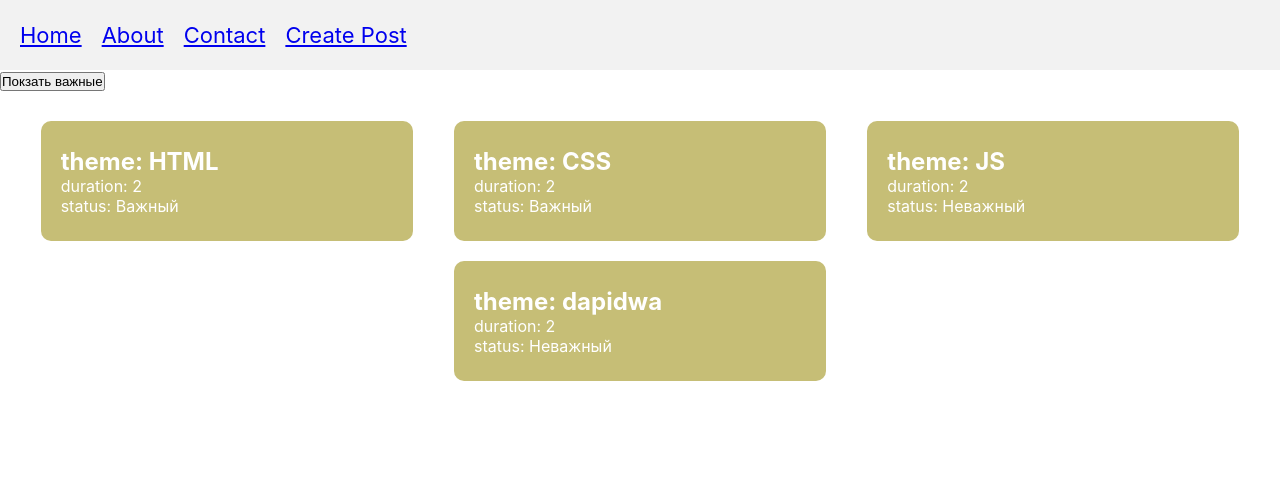
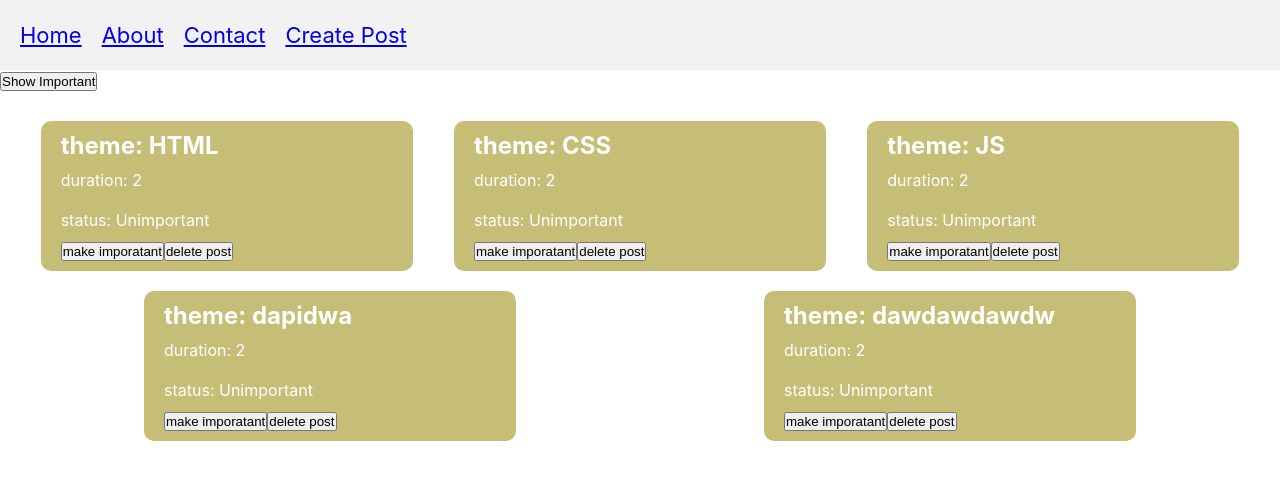
Before and after one commit to Khalilov07/BT-14-blog, a React (Create React App) app: page / in a window 1280 px wide. Shown: the top 480 px of the page. Built offline with nearby package versions, Linux system fonts and the light colour scheme; data requests are answered from the project's data file.

Commit message:
new change

```diff
--- a/db.json
+++ b/db.json
@@ -4,25 +4,31 @@
       "id": 1,
       "title": "HTML",
       "duration": 2,
-      "important" : true
+      "important": false
     },
     {
       "id": 2,
       "title": "CSS",
       "duration": 2,
-      "important" : true
+      "important": false
     },
     {
       "id": 3,
       "title": "JS",
       "duration": 2,
-      "important" : false
+      "important": false
     },
     {
       "title": "dapidwa",
       "duration": "2",
       "important": false,
       "id": 5
+    },
+    {
+      "title": "dawdawdawdw",
+      "duration": "2",
+      "important": false,
+      "id": 6
     }
   ]
 }
--- a/src/components/Card/Card.jsx
+++ b/src/components/Card/Card.jsx
@@ -1,14 +1,19 @@
 import React from 'react';
 import './card.css'
 
-const Card = ({ title, duration, status }) => {
+const Card = ({ title, duration, status, changeImportant, deletePost }) => {
 
 
     return (
         <div className='item'>
             <h2>theme: {title}</h2>
             <p>duration: {duration}</p>
-            <p>status: {status ? "Важный" : "Неважный"}</p>
+            <p>status: {status ? "Important" : "Unimportant"}</p>
+            <div className="btn-wrapper">
+                <button onClick={() => changeImportant()}>make {status ? "unimportant" : "imporatant"}</button>
+                <button onClick={() => deletePost()}>delete post</button>
+            </div>
+            {/* если статус неважный, то кнопка сделать важным, иначе кнопка сделать неважным */}
         </div>
     );
 };
--- a/src/components/Card/card.css
+++ b/src/components/Card/card.css
@@ -1,12 +1,16 @@
 .item {
     width: 30%;
-    height: 120px;
+    height: auto;
     display: flex;
     color: white;
     margin: 10px 0;
-    padding: 5px 20px;
+    padding: 10px 20px;
     justify-content: center;
     border-radius: 10px;
     flex-direction: column;
     background: rgb(198, 190, 118);
 }
+
+.item p {
+    padding: 10px 0;
+}
--- a/src/pages/CreatePost/CreatePost.jsx
+++ b/src/pages/CreatePost/CreatePost.jsx
@@ -5,6 +5,7 @@ import Snackbar from '@mui/material/Snackbar';
 import IconButton from '@mui/material/IconButton';
 import TextField from '@mui/material/TextField';
 import Button from '@mui/material/Button';
+import postServices from '../../services/services'
 
 
 const CreatePost = () => {
@@ -15,16 +16,15 @@ const CreatePost = () => {
 
   const handelPost = (e) => {
     e.preventDefault()
-
     const newCourse = {
       title,
       duration,
-      important : Math.random() > 0.5
+      important: Math.random() > 0.5
       // 0.2 > 0.5 false
       // 0.6 > 0.5 true
     }
 
-    axios.post("http://localhost:3001/courses", newCourse)
+    postServices.postData(newCourse)
       .then(res => {
         setOpen(true)
         setTitle("")
@@ -62,7 +62,7 @@ const CreatePost = () => {
     <div className='form__wrapper'>
       <form onSubmit={handelPost}>
 
-        <h1 style={{paddingBottom: "10px"}}>Create Post</h1>
+        <h1 style={{ paddingBottom: "10px" }}>Create Post</h1>
 
         <TextField
           id="outlined-basic"
@@ -85,7 +85,7 @@ const CreatePost = () => {
           onChange={(e) => setDuration(e.target.value)}
         />
 
-        <Button style={{marginTop: "20px"}} variant="contained" type='submit'>Contained</Button>
+        <Button style={{ marginTop: "20px" }} variant="contained" type='submit'>Contained</Button>
 
       </form>
 
--- a/src/pages/HomePage/HomePage.jsx
+++ b/src/pages/HomePage/HomePage.jsx
@@ -3,6 +3,7 @@ import './homepage.css'
 import axios from 'axios'
 import Card from '../../components/Card/Card';
 import { useState } from 'react';
+import postServices from '../../services/services'
 
 const HomePage = () => {
 
@@ -15,15 +16,38 @@ const HomePage = () => {
     const filterdCourses = showAll ? courses : courses.filter(course => course.important === true)
 
     useEffect(() => {
-        axios.get("http://localhost:3001/courses")
+        postServices.getData()
             .then(res => setCourses(res.data))
     }, [])
 
+    const changeImportant = (id) => {
+        const post = courses.find(course => course.id === id) //
+        const newChange = {
+            ...post,
+            important : !post.important
+        }
+        postServices.changeData(newChange, id)
+            .then(res => setCourses(courses.map(course => course.id === res.data.id ? newChange : course)))
+    }
+
+    const deletePost = (id) => {
+        postServices.deletePost(id)
+            .then(res => console.log(res.data))
+    }
+
     return (
         <>
-            <button onClick={() => setShowAll(!showAll)}>{showAll ? "Покзать важные" : "Показать все"}</button>
+            <button onClick={() => setShowAll(!showAll)}>{showAll ? "Show Important" : "Show All"}</button>
             <div className='item-wrapper'>
-                {filterdCourses.map((course) => <Card key={course.id} title={course.title} duration={course.duration} status={course.important} />)}
+                {filterdCourses.map((course) =>
+                    <Card
+                        key={course.id}
+                        title={course.title}
+                        duration={course.duration}
+                        status={course.important}
+                        changeImportant={() => changeImportant(course.id)}
+                        deletePost={() => deletePost(course.id)}
+                    />)}
             </div>
         </>
     );
--- /dev/null
+++ b/src/services/services.js
@@ -0,0 +1,21 @@
+import axios from "axios";
+
+const URL = "http://localhost:3001/courses"
+
+const getData = () => {
+    return axios.get(URL)
+}
+
+const postData = (newPost) => {
+    return axios.post(URL, newPost)
+}
+
+const changeData = (newChange, id) => {
+    return axios.put(`${URL}/${id}`, newChange)
+}
+
+const deletePost = (id) => {
+    return axios.delete(`${URL}/${id}`)
+}
+
+export default {getData, postData, changeData, deletePost}
```
